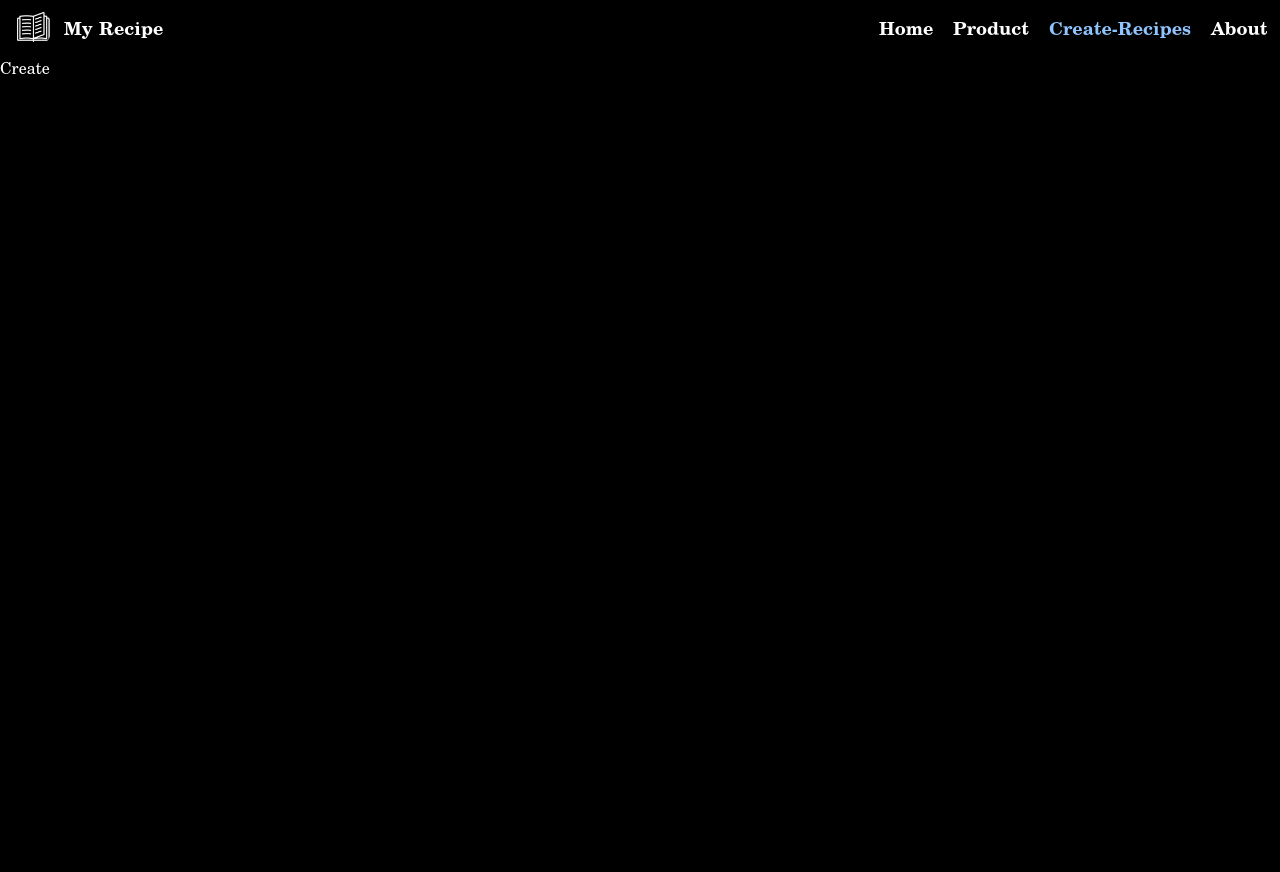
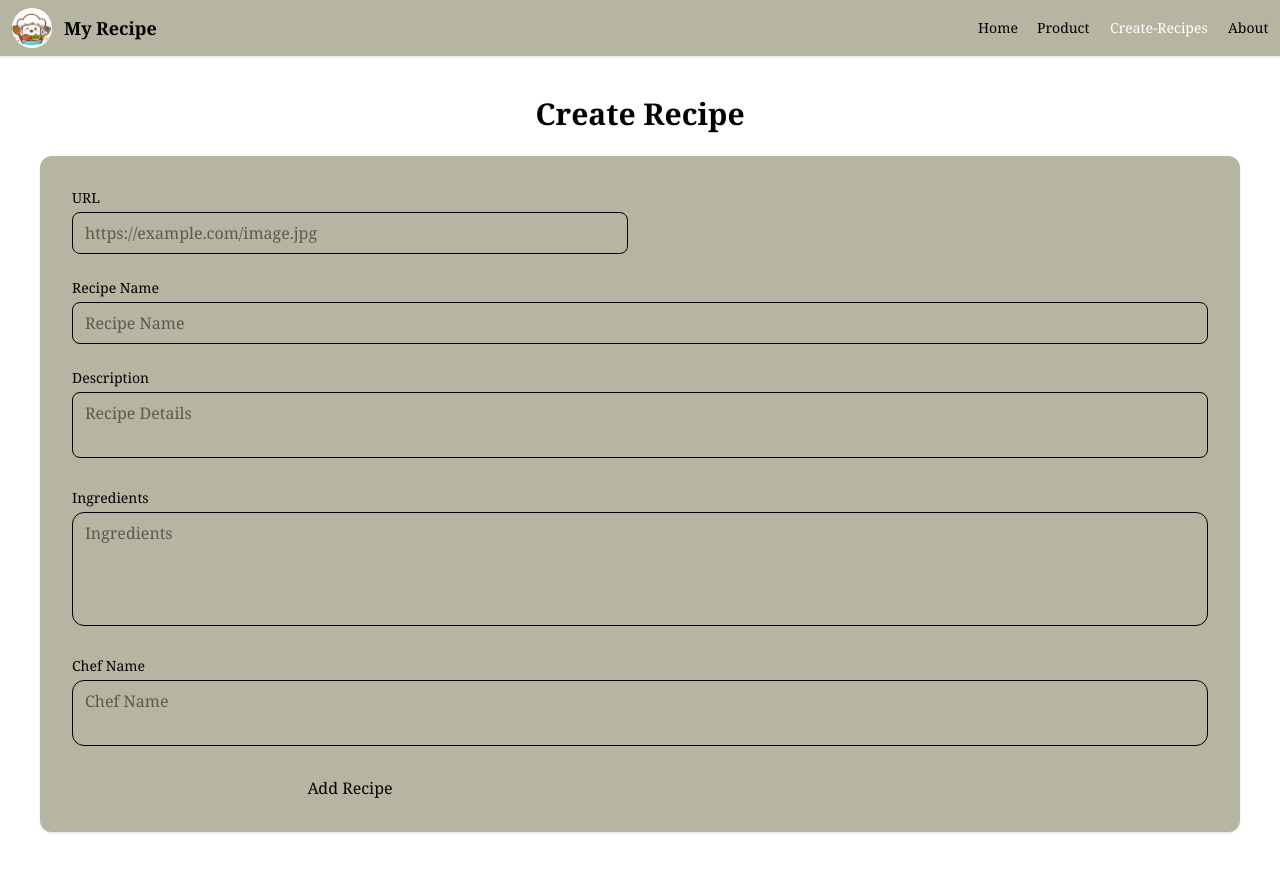
Before and after one commit to Vidushi491/ReactProject-9, a React (Vite) app: page /create in a window 1280 px wide. Before the commit the page ends 800 px from the top, so only its background shows below. Built offline with nearby package versions, Linux system fonts and the light colour scheme.

Commit message:
updated project 9

```diff
--- a/src/components/Nav.jsx
+++ b/src/components/Nav.jsx
@@ -10,7 +10,7 @@ const Nav = () => {
     <div className="w-full">
       {/* FOR MOBILE VIEW */}
       <div className="md:hidden relative">
-        <div className="flex items-center justify-between px-2 h-16 bg-black shadow">
+        <div className="flex items-center justify-between px-2 h-16 bg-[#B5B5A1] shadow">
           <div className="flex items-center gap-16">
             <img
               src={logo}
@@ -23,11 +23,11 @@ const Nav = () => {
             animateBy="words"
             direction="top"
             delay={200}
-            className="font-bold text-lg"
+            className="font-semibold text-lg"
           />
           <button
             onClick={() => setOpen(true)}
-            className="text-2xl font-bold"
+            className="text-xl font-semibold"
           >
             ☰
           </button>
@@ -35,25 +35,25 @@ const Nav = () => {
 
         {open && (
           <div
-            className="fixed inset-0 bg-black/40 z-40"
+            className="fixed inset-0 bg-[#B5B5A1] z-40"
             onClick={() => setOpen(false)}
           ></div>
         )}
         <div
-          className={`fixed top-0 right-0 h-full w-50 bg-black z-50 transform ${
+          className={`fixed top-0 right-0 h-full w-50 bg-[#B5B5A1] z-50 transform ${
             open ? "translate-x-0" : "translate-x-full"
           } transition-transform duration-300`}
         >
           <button
-            className="p-2 font-bold text-4xl"
+            className="p-2 font-semibold text-sm"
             onClick={() => setOpen(false)}
           >
             Close
           </button>
-          <ul className="flex mt-6 p-2 flex-col gap-8 font-extrabold text-2xl">
+          <ul className="flex mt-6 p-2 flex-col gap-8 font-bold text-xl">
             <li onClick={() => setOpen(false)}>
               <NavLink
-                className={(e) => (e.isActive ? "text-blue-300" : "")}
+                className={(e) => (e.isActive ? "text-white" : "")}
                 to="/"
               >
                 <BlurText
@@ -61,13 +61,13 @@ const Nav = () => {
                   animateBy="words"
                   direction="top"
                   delay={200}
-                  className="font-bold text-lg"
+                  className="font-semibold text-sm"
                 />
               </NavLink>
             </li>
             <li onClick={() => setOpen(false)}>
               <NavLink
-                className={(e) => (e.isActive ? "text-blue-300" : "")}
+                className={(e) => (e.isActive ? "text-white" : "")}
                 to="/product"
               >
                 <BlurText
@@ -75,13 +75,13 @@ const Nav = () => {
                   animateBy="words"
                   direction="top"
                   delay={200}
-                  className="font-bold text-lg"
+                  className="font-semibold text-sm"
                 />
               </NavLink>
             </li>
             <li onClick={() => setOpen(false)}>
               <NavLink
-                className={(e) => (e.isActive ? "text-blue-300" : "")}
+                className={(e) => (e.isActive ? "text-white" : "")}
                 to="/create"
               >
                 <BlurText
@@ -89,13 +89,13 @@ const Nav = () => {
                   animateBy="words"
                   direction="top"
                   delay={200}
-                  className="font-bold text-lg"
+                  className="font-semibold text-sm"
                 />
               </NavLink>
             </li>
             <li onClick={() => setOpen(false)}>
               <NavLink
-                className={(e) => (e.isActive ? "text-blue-300" : "")}
+                className={(e) => (e.isActive ? "text-white" : "")}
                 to="/about"
               >
                 <BlurText
@@ -103,7 +103,7 @@ const Nav = () => {
                   animateBy="words"
                   direction="top"
                   delay={200}
-                  className="font-bold text-lg"
+                  className="font-semibold text-sm"
                 />
               </NavLink>
             </li>
@@ -112,7 +112,7 @@ const Nav = () => {
       </div>
 
       {/* FOR DESKTOP VIEW */}
-      <div className="hidden md:flex items-center justify-between px-3 py-2 bg-black shadow">
+      <div className="hidden md:flex items-center justify-between px-3 py-2 bg-[#B5B5A1] shadow">
         <div className="flex items-center gap-3">
           <img
             src={logo}
@@ -124,13 +124,13 @@ const Nav = () => {
             animateBy="words"
             direction="top"
             delay={120}
-            className="font-bold text-lg"
+            className="font-semibold text-lg"
           />
         </div>
 
-        <div className="flex gap-5 font-semibold text-xl">
+        <div className="flex gap-5 font-semibold text-sm">
           <NavLink
-            className={(e) => (e.isActive ? "text-blue-300" : "")}
+            className={(e) => (e.isActive ? "text-white" : "")}
             to="/"
           >
             <BlurText
@@ -138,11 +138,11 @@ const Nav = () => {
               animateBy="words"
               direction="top"
               delay={200}
-              className="font-bold text-lg"
+              className="font-medium text-sm"
             />
           </NavLink>
           <NavLink
-            className={(e) => (e.isActive ? "text-blue-300" : "")}
+            className={(e) => (e.isActive ? "text-white" : "")}
             to="/product"
           >
             <BlurText
@@ -150,11 +150,11 @@ const Nav = () => {
               animateBy="words"
               direction="top"
               delay={200}
-              className="font-bold text-lg"
+              className="font-medium text-sm"
             />
           </NavLink>
           <NavLink
-            className={(e) => (e.isActive ? "text-blue-300" : "")}
+            className={(e) => (e.isActive ? "text-white" : "")}
             to="/create"
           >
             <BlurText
@@ -162,11 +162,11 @@ const Nav = () => {
               animateBy="words"
               direction="top"
               delay={200}
-              className="font-bold text-lg"
+              className="font-medium text-sm"
             />
           </NavLink>
           <NavLink
-            className={(e) => (e.isActive ? "text-blue-300" : "")}
+            className={(e) => (e.isActive ? "text-white" : "")}
             to="/about"
           >
             <BlurText
@@ -174,7 +174,7 @@ const Nav = () => {
               animateBy="words"
               direction="top"
               delay={200}
-              className="font-bold text-lg"
+              className="font-medium text-sm"
             />
           </NavLink>
         </div>
--- a/src/index.css
+++ b/src/index.css
@@ -1,13 +1,8 @@
 @import "tailwindcss";
 *{
-    font-family:New Century Schoolbook, TeX Gyre Schola, serif;
+    font-family:Georgia, 'Times New Roman', Times, serif;
 }
 body{
-    background-color:black;
-    color:white;
+    background-color:white;
+    color:black;
 }
-:root{
-    --c1:#fbf3f4;
-    --c2:#A96461;
-
-}
--- a/src/pages/Create.jsx
+++ b/src/pages/Create.jsx
@@ -1,6 +1,70 @@
 const Create = () => {
   return (
-    <div>Create</div>
+    <div>
+          {/* for mobile view  & Laptop View*/}
+      <div className="min-h-screen  p-4 md:p-10 ">
+        <h1 className="text-center text-2xl md:text-3xl font-bold mb-6">Create Recipe</h1>
+        <form className="bg-[#B5B5A1] rounded-xl shadow p-4 md:p-8 grid grid-cols-1 md:grid-cols-2 gap-4 md:gap-6 ">
+
+        <div>
+        <label className="block text-sm font-medium mb-1">
+        URL
+        </label>
+        <input
+        className="w-full border rounded-lg px-3 py-2 focus:ring-1 outline-none"
+        type="url"
+        placeholder="https://example.com/image.jpg"/>
+        </div>
+
+       <div className="md:col-span-2">
+        <label className="block text-sm font-medium mb-1">
+          Recipe Name
+        </label>
+         <input
+         type="text"
+         className="w-full border rounded-lg px-3 py-2 resize-none focus:ring-1 outline-none"
+         placeholder="Recipe Name"/>
+       </div>
+
+        <div className="md:col-span-2">
+        <label className="block text-sm font-medium mb-1">
+        Description
+        </label>
+        <textarea
+        className="w-full border rounded-lg px-3 py-2 resize-none focus:ring-1 outline-none"
+        rows={2}
+        placeholder="Recipe Details">
+        </textarea>
+        </div>
+
+        <div className="md:col-span-2">
+          <label className="block text-sm font-medium mb-1">
+            Ingredients
+          </label>
+          <textarea
+          className="w-full border rounded-xl px-3 py-2 resize-none focus:ring-1 outline-none"
+          rows={4}
+          placeholder="Ingredients">
+
+          </textarea>
+        </div>
+
+        <div className="md:col-span-2">
+          <label className="block text-sm font-medium mb-1">
+            Chef Name
+          </label>
+          <textarea
+          className="w-full border rounded-xl px-3 py-2 resize-none focus:ring-1 outline-none"
+          placeholder="Chef Name">
+          </textarea>
+        </div>
+
+        <button>Add Recipe</button>
+
+        </form>
+      </div>
+
+    </div>
   )
 }
 
--- a/src/pages/Product.jsx
+++ b/src/pages/Product.jsx
@@ -10,29 +10,29 @@ const ProductHandler = (name)=>{
     <div className="flex flex-wrap gap-30 p-6">
 
       <div className="" >
-      <h1 className=" mt-10 font-bold text-4xl">Product 1</h1>
-      <p className=" mt-5 text-xl font-medium">This is the Product page.</p>
+      <h1 className=" mt-10 font-semibold text-2xl">Product 1</h1>
+      <p className=" mt-5 text-sm font-medium">This is the Product page.</p>
       <button
-      className=" mt-5 text-xl font-medium bg-blue-500 text-white px-4 py-2 rounded"
+      className=" mt-5 text-sm font-medium bg-[#bbbba5] text-black px-4 py-2 rounded"
       onClick={() =>ProductHandler("Product 1")}>
       Details
       </button>
       </div>
 
       <div className="" >
-      <h1 className=" mt-10 font-bold text-4xl">Product 2</h1>
-      <p className=" mt-5 text-xl font-medium">This is the Product page.</p>
-      <button className=" mt-5 text-xl font-medium bg-blue-500 text-white px-4 py-2 rounded"
+      <h1 className=" mt-10 font-semibold text-2xl">Product 2</h1>
+      <p className=" mt-5 text-sm font-medium">This is the Product page.</p>
+      <button className=" mt-5 text-sm font-medium bg-[#bbbba5] text-black px-4 py-2 rounded"
       onClick={() =>ProductHandler("Product 2")}>
       Details
       </button>
       </div>
 
       <div className="" >
-      <h1 className=" mt-10 font-bold text-4xl">Product 3</h1>
-      <p className=" mt-5 text-xl font-medium">This is the Product page.</p>
+      <h1 className=" mt-10 font-semibold text-2xl">Product 3</h1>
+      <p className=" mt-5 text-sm font-medium">This is the Product page.</p>
       <button
-      className=" mt-5 text-xl font-medium bg-blue-500 text-white px-4 py-2 rounded"
+      className=" mt-5 text-sm font-medium bg-[#bbbba5] text-black px-4 py-2 rounded"
       onClick={() =>ProductHandler("Product 3")}>
       Details
       </button>
```
Also changed, not shown: src/assets/logo.png.
